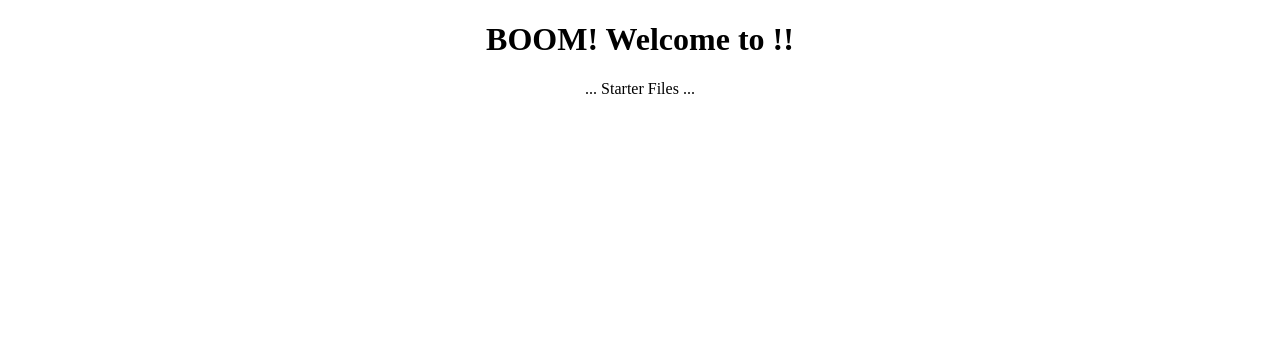
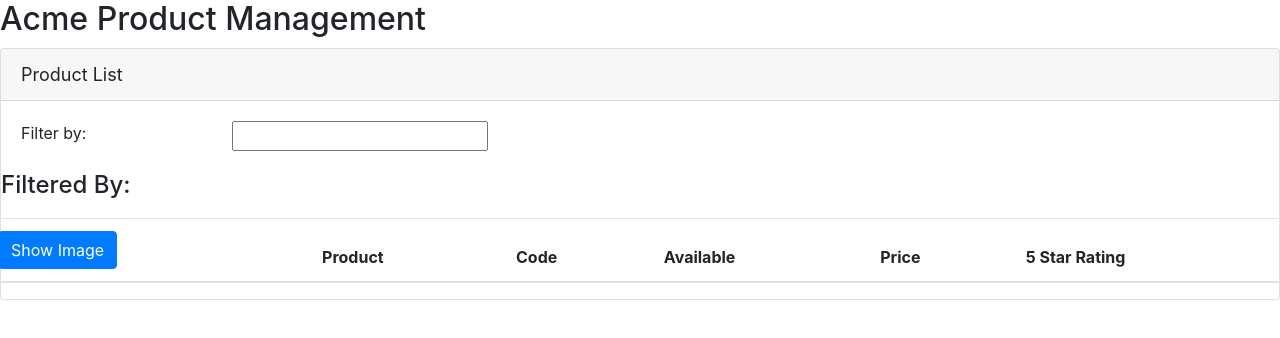
Before and after one commit to nickmcsimpson/angular_learning_apm, an Angular app: page / in a window 1280 px wide. Shown: the top 338 px of the page. Built offline with nearby package versions, Linux system fonts and the light colour scheme.

Commit message:
Create first template with Bootstrap styles

```diff
--- a/package.json
+++ b/package.json
@@ -19,6 +19,8 @@
     "@angular/platform-browser": "~10.0.4",
     "@angular/platform-browser-dynamic": "~10.0.4",
     "@angular/router": "~10.0.4",
+    "bootstrap": "^4.5.3",
+    "font-awesome": "^4.7.0",
     "rxjs": "~6.5.5",
     "tslib": "^2.0.0",
     "zone.js": "~0.10.3"
--- a/src/app/app.component.html
+++ b/src/app/app.component.html
@@ -1,5 +1,6 @@
 <!--The content below is only a placeholder and can be replaced.-->
 <div style="text-align:center">
+  <!-- {{interpolatedVariable}} -->
   <h1>
     BOOM! Welcome to {{title}}!!
   </h1>
--- a/src/app/app.component.ts
+++ b/src/app/app.component.ts
@@ -4,13 +4,17 @@
 @Component({
   // Metadata
   selector: 'pm-root',
-    // View layout with file:
-  templateUrl: './app.component.html',
-  styleUrls: ['./app.component.css']
-    // View Layout here
-  /*template: `
-  * <div>HTML</div>
-  */
+    // View
+      // Linked Template
+  // templateUrl: './app.component.html',
+  // styleUrls: ['./app.component.css']
+    // Inline Template
+  template: `
+   <div><h2>{{pageTitle}}</h2>
+      <pm-products></pm-products>
+   </div>
+  `
+  // Back ticks ES 2015 multi-line string
 })
 export class AppComponent {
   // title = 'Angular: Getting Started';
--- a/src/app/app.module.ts
+++ b/src/app/app.module.ts
@@ -2,12 +2,14 @@
 import { NgModule } from '@angular/core';
 
 import { AppComponent } from './app.component';
+import { ProductListComponent } from './products/product-list.component'
 
 // Model Decorator
 @NgModule({
   // List of components
   declarations: [
-    AppComponent
+    AppComponent,
+    ProductListComponent
   ],
   // External Modules
   imports: [
--- /dev/null
+++ b/src/app/products/product-list.component.html
@@ -0,0 +1,42 @@
+<div class="card">
+    <div class="card-header">
+        Product List
+    </div>
+
+    <div class="card-body">
+        <div class="row">
+            <div class="col-md-2">Filter by:</div>
+            <div class="col-md-4">
+                <input type="text"/>
+            </div>
+        </div>
+    </div>
+    <div class="row">
+        <div class="col-md-6">
+            <h4>Filtered By:</h4>
+        </div>
+        <div class="table-responsive">
+            <table class="table">
+                <thead>
+                    <tr>
+                        <th>
+                            <button class="btn btn-primary">
+                                Show Image
+                            </button>
+                        </th>
+                        <th>Product</th>
+                        <th>Code</th>
+                        <th>Available</th>
+                        <th>Price</th>
+                        <th>5 Star Rating</th>
+                    </tr>
+                </thead>
+                <tbody>
+
+                </tbody>
+            </table>
+        </div>
+
+    </div>
+
+</div>
--- a/src/styles.css
+++ b/src/styles.css
@@ -1,4 +1,7 @@
 /* You can add global styles to this file, and also import other style files */
+@import "~bootstrap/dist/css/bootstrap.min.css";
+@import "~font-awesome/css/font-awesome.min.css";
+
 div.card-header {
  font-size: large;
 }
```
Also changed, not shown: src/app/products/product-list.component.ts (added, +9 -0 lines), 1 other file (tests, documents, lock files or other folders).
